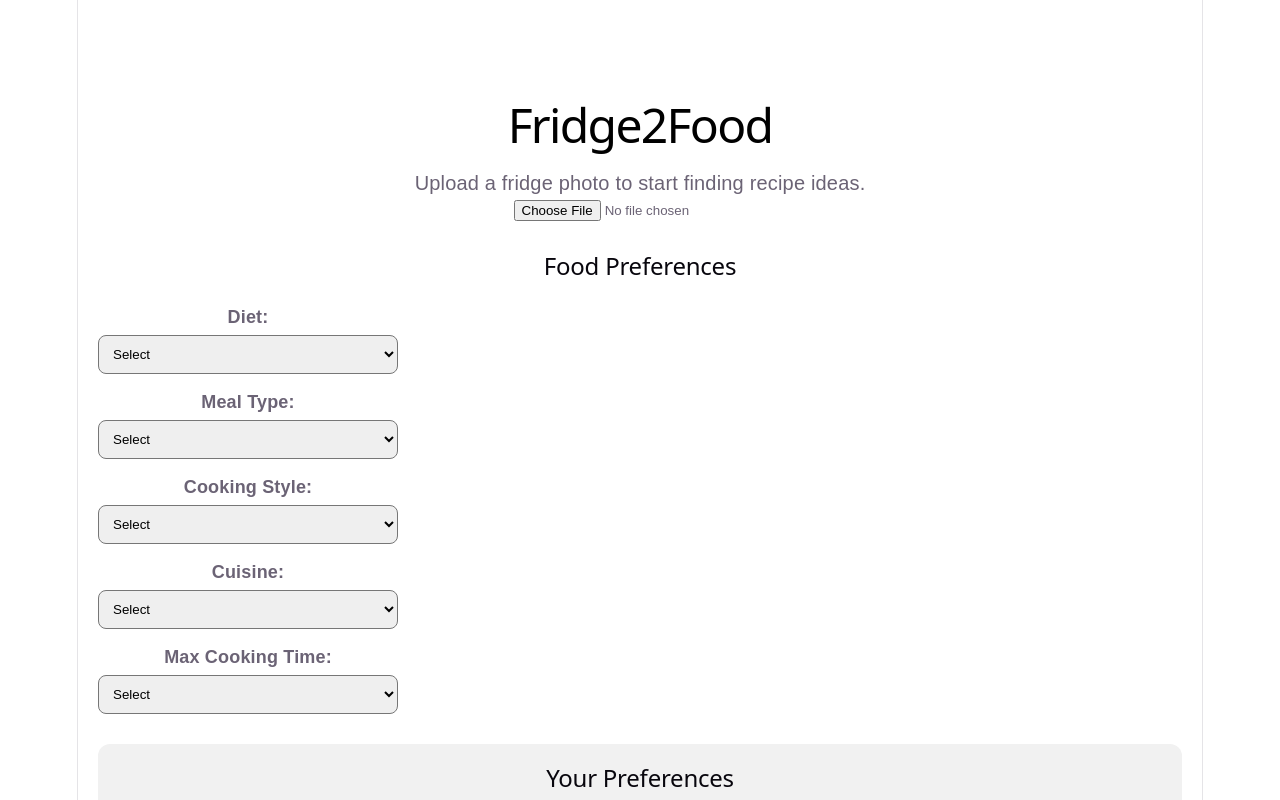
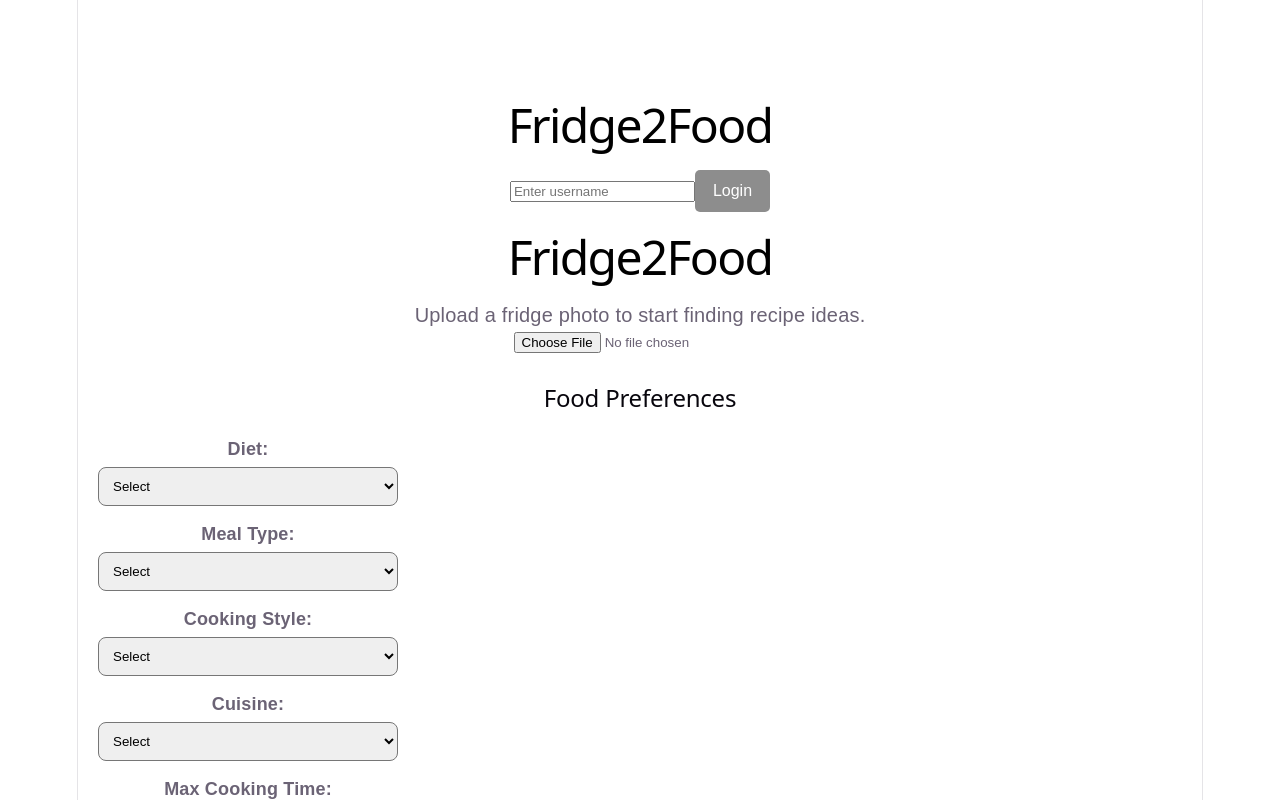
Before and after one commit to mirandapan1/Grocery-AI, a React (Vite) app in the folder grocery-app/: page / in a window 1280 px wide. Shown: the top 800 px of the page. Built offline with nearby package versions, Linux system fonts and the light colour scheme.

Commit message:
login created

```diff
--- a/grocery-app/src/App.jsx
+++ b/grocery-app/src/App.jsx
@@ -2,10 +2,16 @@ import { useState } from "react";
 import "./App.css";
 
 function App() {
+  // nav login
+  const [page, setPage] = useState("login");
+  const [user, setUser] = useState("");
+  // fridge
   const [imagePreview, setImagePreview] = useState(null);
   const [imageFile, setImageFile] = useState(null);
   const [loading, setLoading] = useState(false);
   const [recipeResult, setRecipeResult] = useState("");
+
+  // preferences
   const [preferences, setPreferences] = useState({
     diet: "",
     mealType: "",
@@ -14,14 +20,23 @@ function App() {
     maxTime: ""
   });
 
-  // 🛠️ Updated upload function to store the file correctly
+  // login
+  function handleLogin() {
+    if (!user) return;
+    setPage("home");
+  }
+
+
+  // Captures the single image file
   function handleUpload(event) {
-    const file = event.target.files[0]; // Captures the single image file
+    const file = event.target.files[0];
     if (file) {
       setImageFile(file);
       setImagePreview(URL.createObjectURL(file));
     }
   }
+
+
 
   function handlePreferenceChange(event) {
     const { name, value } = event.target;
@@ -79,8 +94,25 @@ function App() {
     }
   }
 
+
+
   return (
+
     <div className="app">
+      <div className="card">
+
+        {/* login */}
+        {page === "login" && (
+          <>
+            <h1>Fridge2Food</h1>
+            <input
+              placeholder="Enter username"
+              onChange={(e) => setUser(e.target.value)}
+            />
+            <button onClick={handleLogin}>Login</button>
+          </>
+        )}
+
         <h1>Fridge2Food</h1>
         <p>Upload a fridge photo to start finding recipe ideas.</p>
 
@@ -170,6 +202,7 @@ function App() {
           </div>
         )}
       </div>
+    </div>
   );
 }
 
```
Lines whose indentation alone changed are shown as unchanged.
